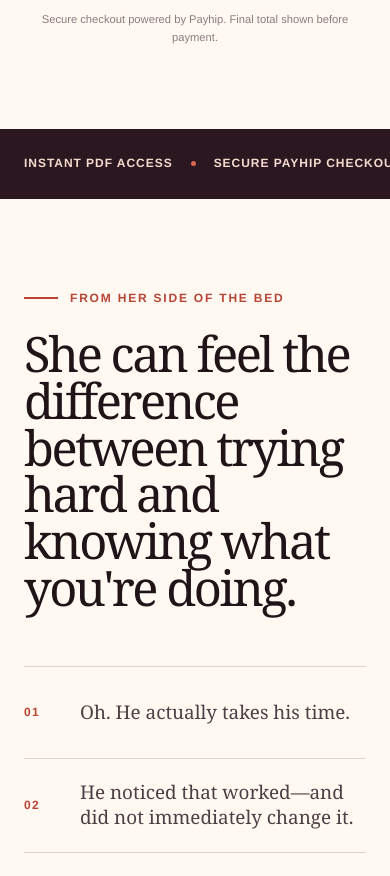
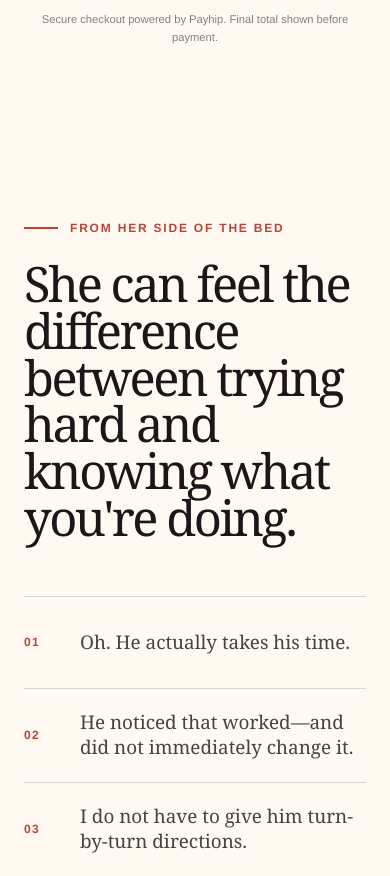
Before and after one commit to viscunlaurentiustorage-eng/Intimacy, a Next.js app: page / in a window 390 px wide. Shown: the part 1120-1996 px from the top of the page. Built offline with nearby package versions, Linux system fonts and the light colour scheme; no server answers.

Commit message:
Remove redundant hero trust bar

```diff
--- a/app/globals.css
+++ b/app/globals.css
@@ -62,9 +62,6 @@ h2 { font-size: clamp(3.25rem, 5.5vw, 5.8rem); line-height: .96; }
 .hero-product::before { content: ""; position: absolute; width: min(400px, 84%); aspect-ratio: 384/560; border: 1px solid rgba(93,38,62,.1); border-radius: 22px; background: linear-gradient(145deg, #f5ddcc 0%, #edb895 100%); transform: translate(-16px, 12px) rotate(-2.5deg); }
 .hero-book { width: min(360px, 76%); aspect-ratio: 384/600; position: relative; z-index: 1; overflow: hidden; background: #111; border-radius: 3px; box-shadow: 0 28px 60px rgba(43,23,32,.2); }
 .hero-book img, .offer-book img { object-fit: cover; }
-
-.trust-bar { min-height: 70px; padding: 20px max(24px, calc((100vw - 1180px) / 2)); display: flex; align-items: center; justify-content: space-between; gap: 18px; color: #f5dad0; background: var(--wine); font-size: .75rem; font-weight: 800; letter-spacing: .08em; text-transform: uppercase; }
-.trust-bar i { width: 5px; height: 5px; flex: 0 0 auto; background: var(--coral); border-radius: 50%; }
 
 .recognition { padding-top: 135px; padding-bottom: 145px; display: grid; grid-template-columns: .9fr 1.1fr; gap: 7vw; background: var(--paper); }
 .recognition-heading h2 { max-width: 630px; margin-bottom: 0; font-size: clamp(3.3rem, 5.4vw, 5.7rem); }
@@ -243,8 +240,6 @@ a:focus-visible, summary:focus-visible { outline: 3px solid var(--coral); outlin
   .hero-product { min-height: 450px; margin: 0 0 8px; order: 1; }
   .hero-product::before { width: min(300px, 70vw); border-radius: 18px; transform: translate(-11px, 8px) rotate(-2.5deg); }
   .hero-book { width: min(275px, 64vw); }
-  .trust-bar { justify-content: flex-start; overflow: hidden; white-space: nowrap; }
-  .trust-bar span:nth-of-type(3), .trust-bar span:nth-of-type(4), .trust-bar i:nth-of-type(3) { display: none; }
   .recognition { padding-top: 90px; padding-bottom: 95px; grid-template-columns: 1fr; gap: 55px; }
   .recognition-heading h2 { font-size: 3.45rem; }
   .recognition-close { grid-column: auto; }
--- a/app/page.tsx
+++ b/app/page.tsx
@@ -89,8 +89,6 @@ export default function Home() {
         </div>
       </section>
 
-      <section className="trust-bar" aria-label="Purchase assurances"><span>Instant PDF access</span><i /><span>Secure Payhip checkout</span><i /><span>No subscription</span><i /><span>Private, discreet purchase</span></section>
-
       <section className="recognition section-shell">
         <div className="recognition-heading"><p className="eyebrow"><span />From her side of the bed</p><h2>She can feel the difference between trying hard and knowing what you&apos;re doing.</h2></div>
         <div className="question-stack">{questions.map((question, index) => <div key={question}><span>0{index + 1}</span><p>{question}</p></div>)}</div>
```
